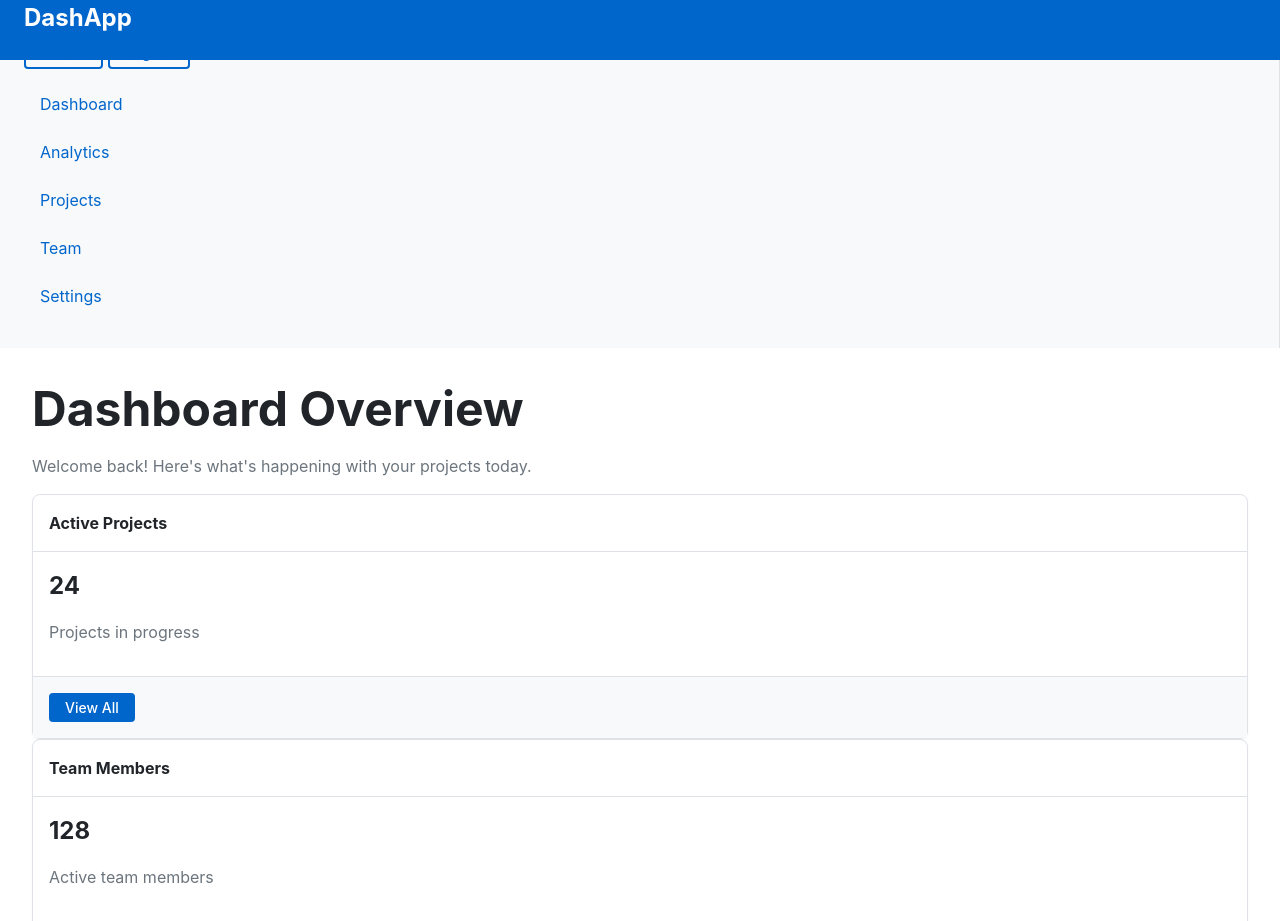
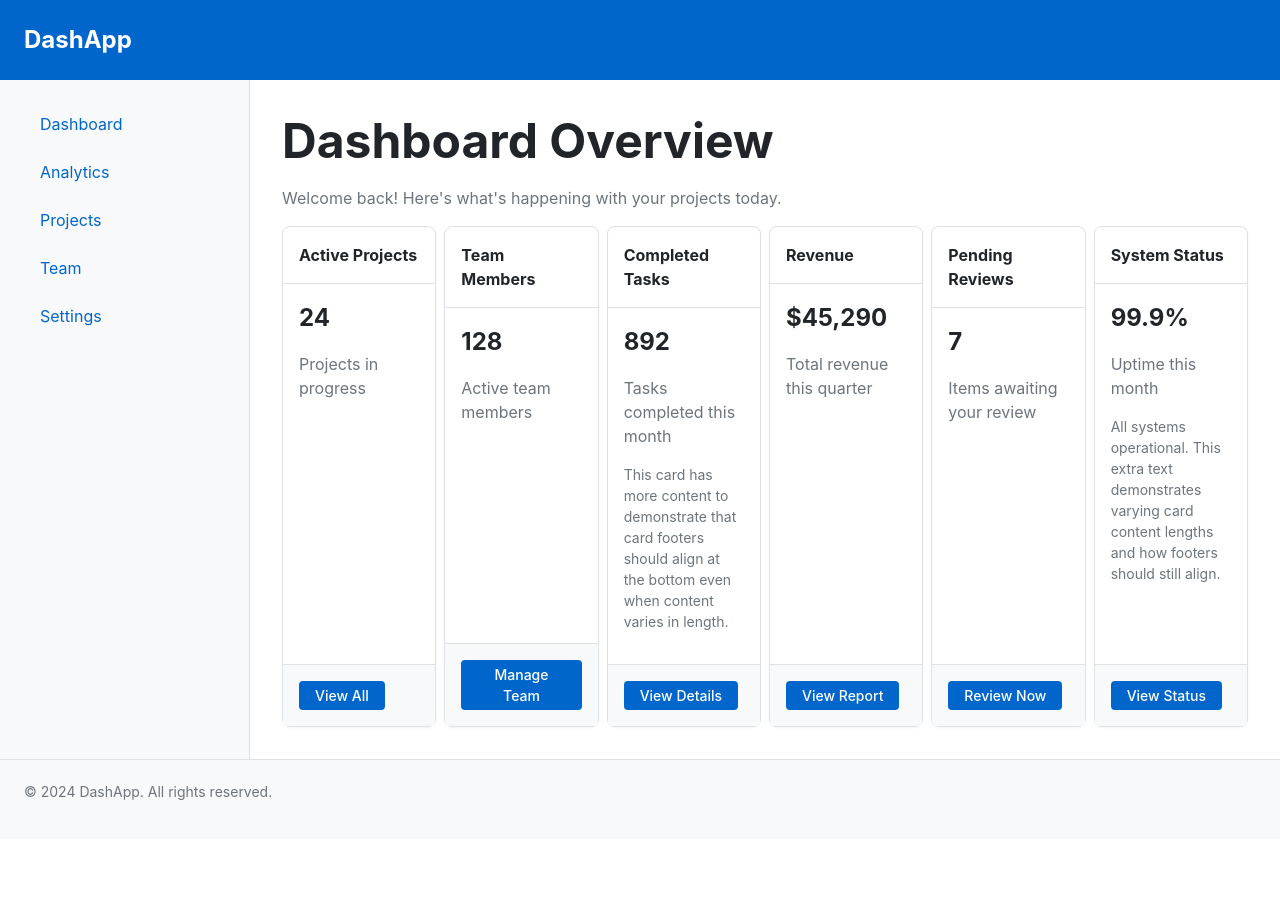
Before and after one commit to obviouslyweb/butterfield-wdd331-portfolio, a plain HTML site: page unit-2/flexbox-starter/dashboard.html in a window 1280 px wide. Shown: the top 921 px of the page. After the commit the page ends 839 px from the top, so only its background shows below. Drawn offline with Linux system fonts and the light colour scheme.

Commit message:
Completed dashboard styling.

```diff
--- a/unit-2/flexbox-starter/css/layout/dashboard.css
+++ b/unit-2/flexbox-starter/css/layout/dashboard.css
@@ -1,30 +1,20 @@
 /**
  * Dashboard Layout
- * TODO: Implement a dashboard with header, sidebar, main content area, and footer
- *
- * Requirements:
- * - Header should be fixed height with items positioned using Flexbox
- * - Sidebar should be fixed width (use var(--sidebar-width))
- * - Main content should fill remaining space
- * - Footer should stick to the bottom of the viewport
- * - Cards in main content should use nested Flexbox with sticky footers
  */
 
-/* TODO: Style the dashboard container
- * Hint: Use display: flex with flex-direction: column and min-height: 100vh
- * This creates a full-height column flex container
- */
 .dashboard {
-    /* Your code here */
+    display: flex;
+    flex-direction: column;
+    min-height: 100vh;
 }
 
-/* TODO: Style the dashboard header
- * Hint: Fixed height, use Flexbox to position logo and user menu
- * Use align-items: center for vertical alignment
- * Consider how to push user menu to the right
- */
 .dashboard-header {
-    /* Your code here */
+    display: flex;
+    min-height: 50px;
+    align-items: center;
+    justify-content: space-between;
+    flex-basis: 10vh;
+
     height: var(--header-height);
     background-color: var(--color-primary);
     color: white;
@@ -37,31 +27,27 @@
 }
 
 .dashboard-user-menu {
-    /* Your code here - how do you push this to the right? */
+    align-items: center;
 }
 
-/* TODO: Style the main body area (sidebar + content)
- * Hint: This should be a Flexbox row that grows to fill available space
- * Use flex: 1 to make this section expand
- */
 .dashboard-body {
-    /* Your code here */
+    display: flex;
+    flex-direction: row;
+    flex: 1;
 }
 
-/* TODO: Style the sidebar
- * Hint: Fixed width using var(--sidebar-width)
- * Use flex-shrink: 0 to prevent it from shrinking
- * Sidebar navigation items should stack vertically
- */
 .dashboard-sidebar {
-    /* Your code here */
+    display: flex;
+    width: var(--sidebar-width);
+    flex-shrink: 0;
     background-color: var(--color-surface);
     border-right: 1px solid var(--color-border);
     padding: var(--spacing-lg);
 }
 
 .sidebar-nav {
-    /* Your code here - stack nav items vertically */
+    display: flex;
+    flex-direction: column;
 }
 
 .sidebar-nav-item {
@@ -75,30 +61,24 @@
     background-color: var(--color-border);
 }
 
-/* TODO: Style the main content area
- * Hint: Should grow to fill remaining width
- * Use flex: 1 to expand
- */
 .dashboard-main {
-    /* Your code here */
+    display: flex;
+    flex-direction: column;
+    flex: 1;
     padding: var(--spacing-xl);
 }
 
-/* TODO: Style the cards container
- * Hint: Consider using Flexbox with flex-wrap or CSS Grid
- * Cards should be arranged in a responsive grid pattern
- */
 .dashboard-cards {
-    /* Your code here */
+    display: flex;
+    flex-wrap: wrap;
+    align-content: space-between;
+    gap: var(--spacing-sm);
 }
 
-/* TODO: Style individual cards with nested Flexbox
- * Hint: Each card should be a flex container with flex-direction: column
- * The card body should use flex: 1 to push the footer to the bottom
- * This is the sticky footer pattern from the reading
- */
 .dashboard-card {
-    /* Your code here */
+    display: flex;
+    flex-direction: column;
+    flex: 1;
     background-color: white;
     border: 1px solid var(--color-border);
     border-radius: var(--radius-med);
@@ -112,23 +92,20 @@
 }
 
 .dashboard-card-body {
-    /* Your code here - this should grow to fill available space */
+    flex: 1;
     padding: var(--spacing-med);
 }
 
 .dashboard-card-footer {
-    /* Your code here - this should stay at the bottom */
     padding: var(--spacing-med);
     border-top: 1px solid var(--color-border);
     background-color: var(--color-surface);
 }
 
-/* TODO: Style the dashboard footer
- * Hint: Fixed height that stays at bottom
- * Use Flexbox to center content if needed
- */
 .dashboard-footer {
-    /* Your code here */
+    display: flex;
+    align-items: center;
+    min-height: 10vh;
     height: 60px;
     background-color: var(--color-surface);
     border-top: 1px solid var(--color-border);
```
